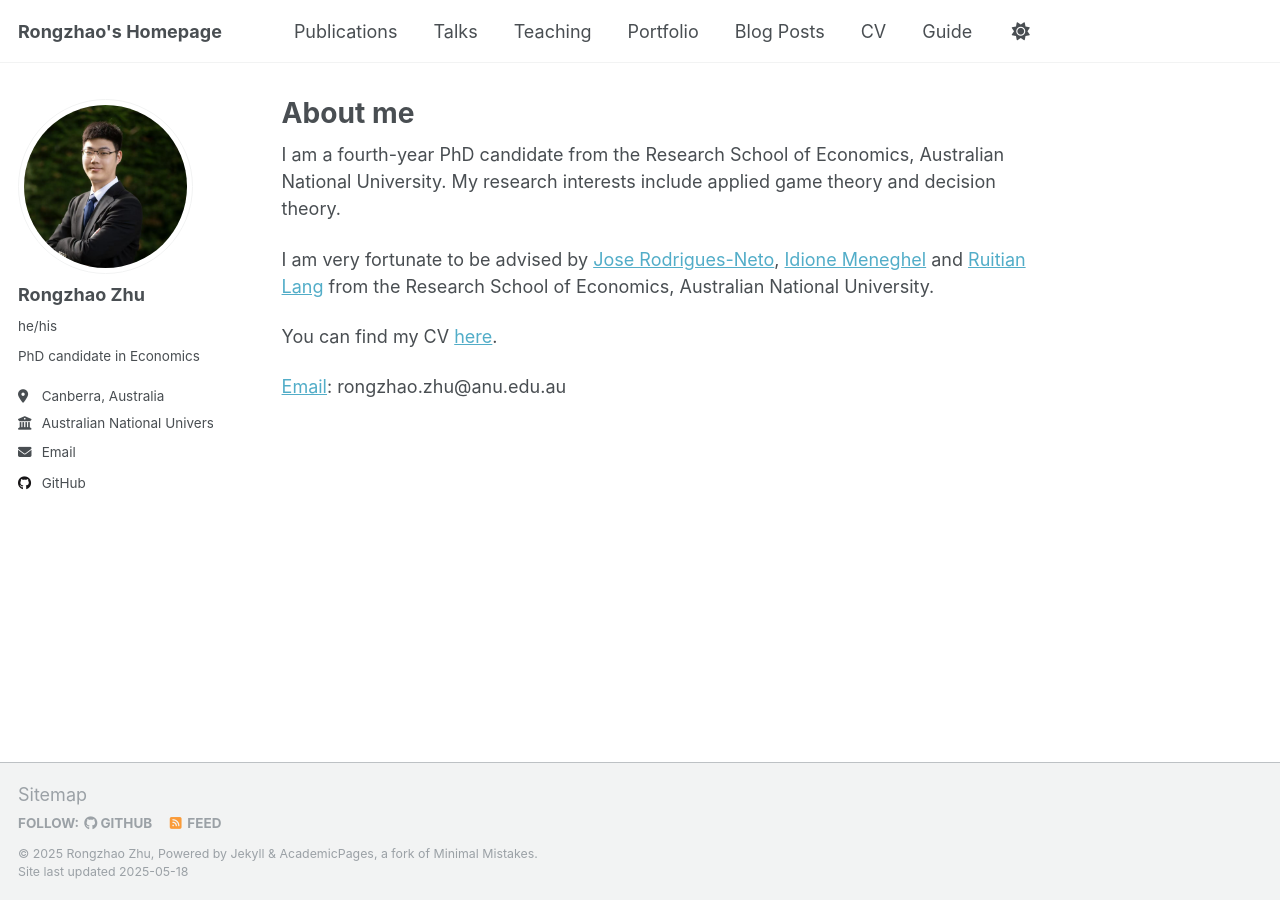
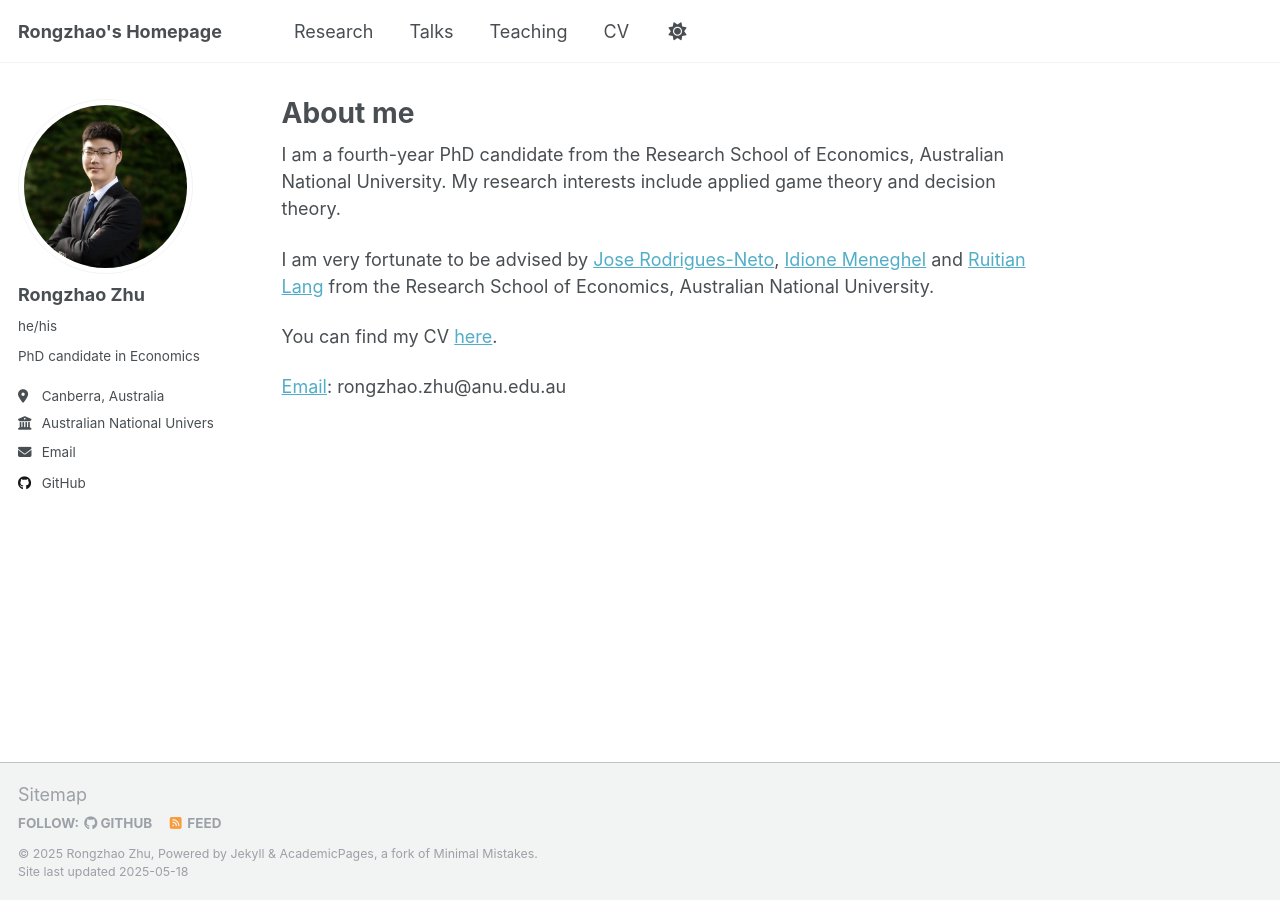
Before and after one commit to Roongzhao/roongzhao.github.io, a Jekyll site: the page built from _pages/about.md, in a window 1280 px wide. Built offline with Jekyll 4.4.1, drawn with Linux system fonts in a browser that asks for light colours.

Commit message:
teaching test

```diff
--- a/_data/navigation.yml
+++ b/_data/navigation.yml
@@ -8,7 +8,7 @@
 #      Markdown formatted page while the second is generated using JSON.
 
 main:
-  - title: "Publications"
+  - title: "Research"
     url: /publications/
 
   - title: "Talks"
@@ -17,17 +17,5 @@ main:
   - title: "Teaching"
     url: /teaching/
 
-  - title: "Portfolio"
-    url: /portfolio/
-
-  - title: "Blog Posts"
-    url: /year-archive/
-
   - title: "CV"
     url: /cv/
-
-  # - title: "CV"
-  #   url: /cv-json/
-
-  - title: "Guide"
-    url: /markdown/
```
Also changed, not shown: _teaching/2015-spring-teaching-2.md (+2 -2 lines).
